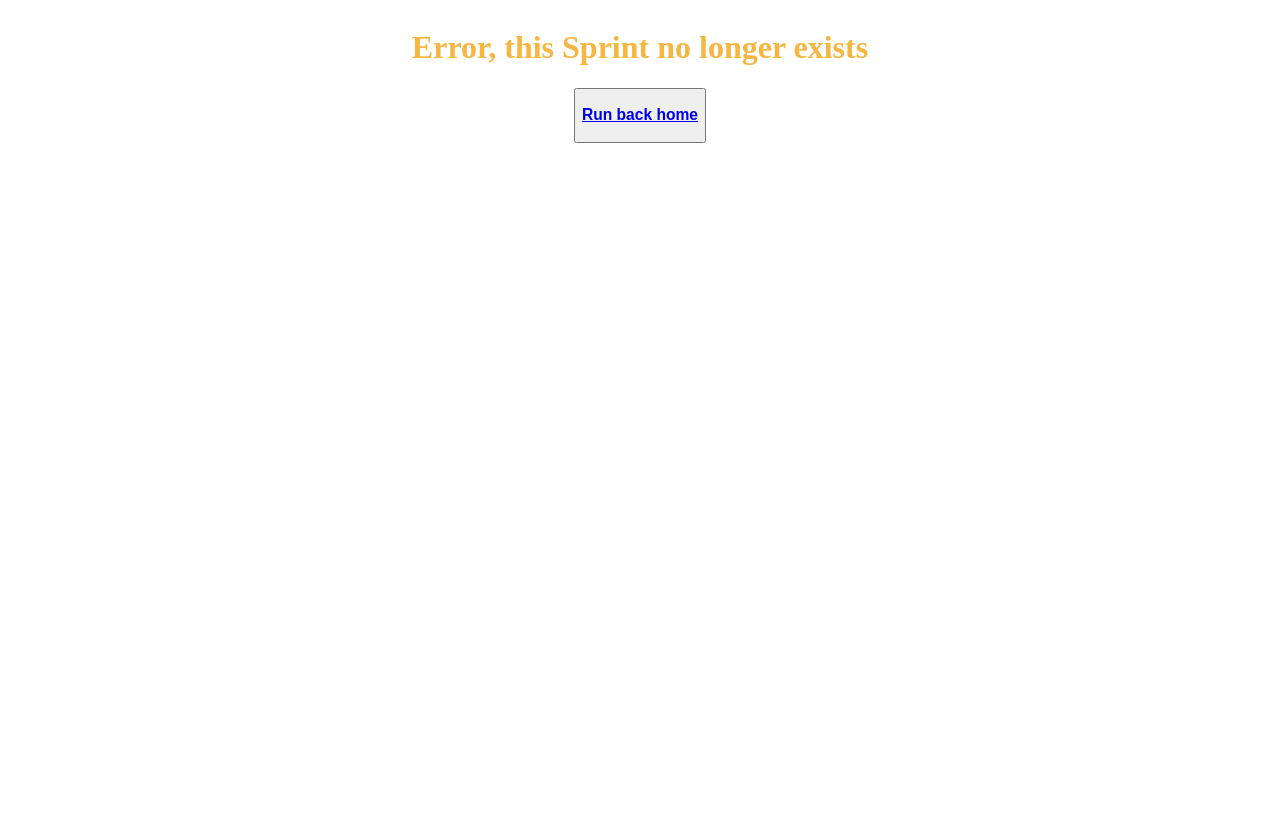
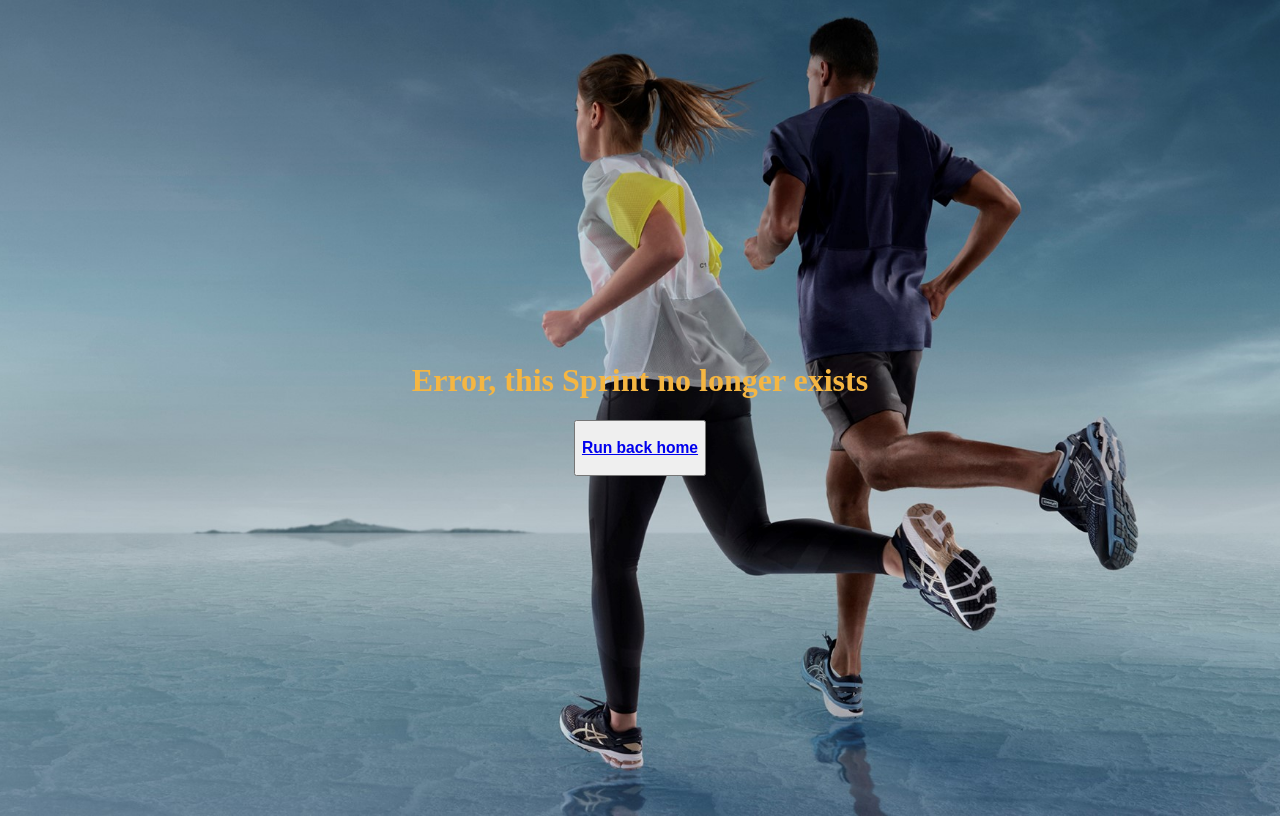
Before and after one commit to michodgs25/Sprint, a Flask app: template templates/error.html in a window 1280 px wide. Run offline with Flask 2, Linux system fonts and the light colour scheme; the template is opened without the code that fills it, so the values that code supplies are empty; some libraries are stand-ins or nearby versions.

Commit message:
Add site image to error page for personalisation

```diff
--- a/templates/error.html
+++ b/templates/error.html
@@ -13,6 +13,7 @@
         <!--Favicon, site icon-->
         <link id="favicon" rel="icon" type="image/png" sizes="16x16" href="{{url_for('static', filename='images/favicon/favicon-16x16.png') }}">
     </head>
+    <body class="welcome-image">
     <!--Error message and return home button-->
     <div class="error">
         <h1>Error, this Sprint no longer exists</h1>
@@ -22,4 +23,5 @@
             </a>
         </button>
     </div>
+    </body>
 </html>
```
